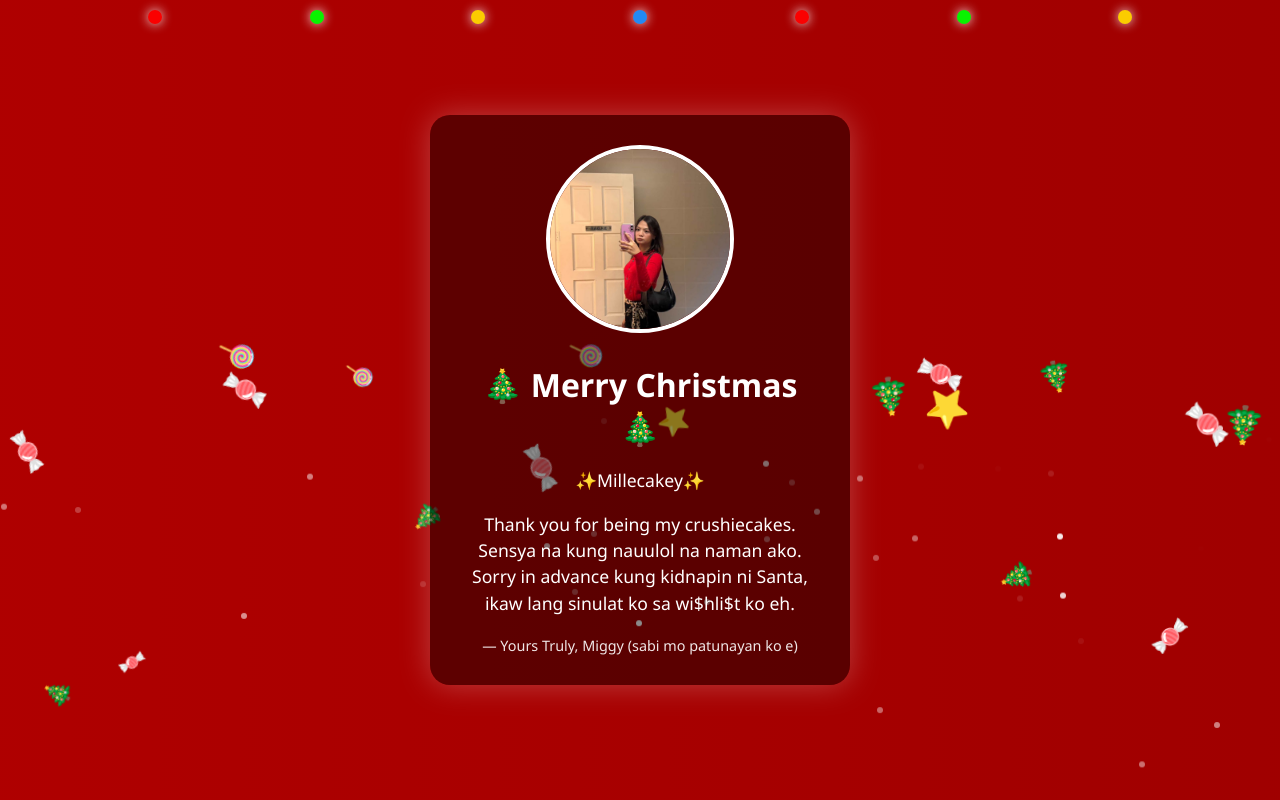
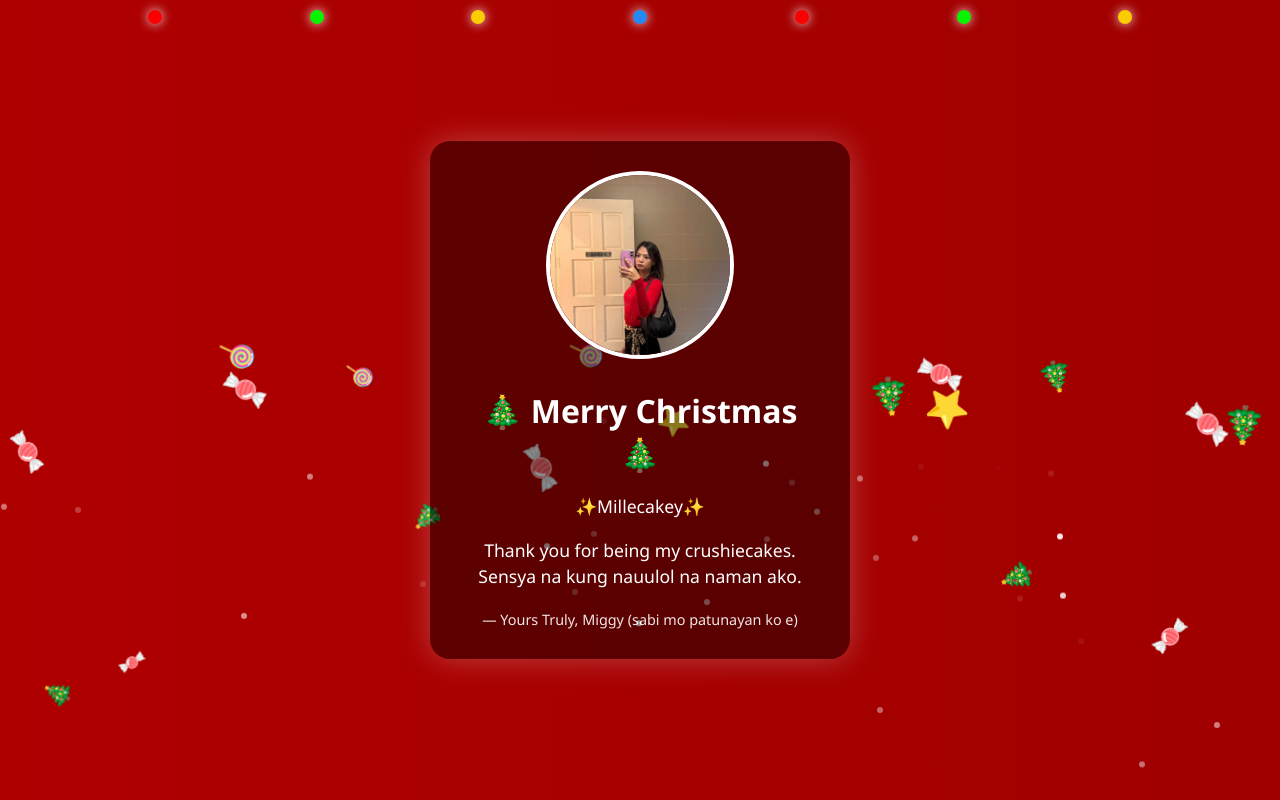
Before and after one commit to miggyah/merrychristmasmille, a plain HTML site: page index.html in a window 1280 px wide. Drawn offline with Linux system fonts and the light colour scheme.

Commit message:
Update index.html

```diff
--- a/index.html
+++ b/index.html
@@ -166,7 +166,6 @@
 
   <p>
     Thank you for being my crushiecakes. Sensya na kung nauulol na naman ako.
-    Sorry in advance kung kidnapin ni Santa, ikaw lang sinulat ko sa wi$hli$t ko eh.
   </p>
 
   <div class="footer">
```
